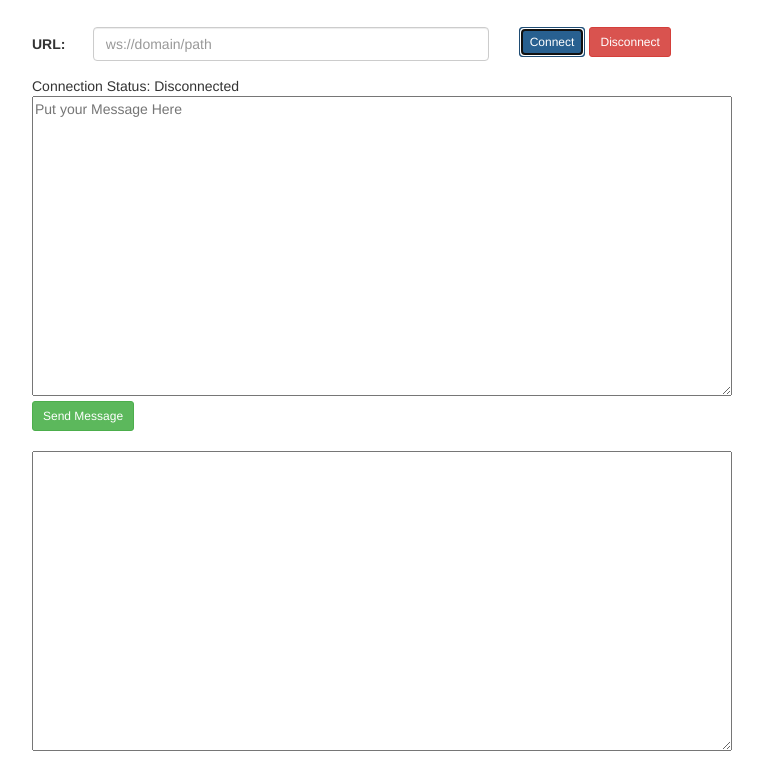
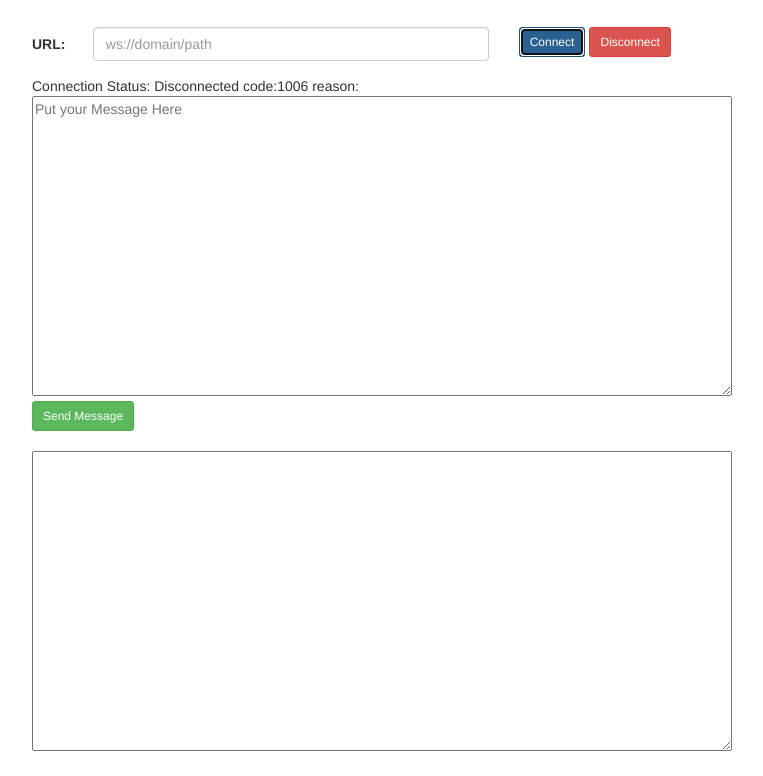
Before and after one commit to LivePersonInc/ws-test-page, a plain HTML site: page index.html in a window 1280 px wide. Both pictures are taken after a click on the button "Connect". Shown: the part 83-859 px from the top of the page, without its empty margins (258-1021 px from the left). Drawn offline with Linux system fonts and the light colour scheme.

Commit message:
Update index.html
display close code and reason

```diff
--- a/index.html
+++ b/index.html
@@ -44,8 +44,8 @@
                 ws.onmessage = function (event) {
                     document.getElementById("responseFromServer").value = event.data;
                 };
-                ws.onclose = function () {
-                    document.getElementById("connectionStatus").innerHTML = "Disconnected";
+                ws.onclose = function (event) {
+                    document.getElementById("connectionStatus").innerHTML = `Disconnected code:${event.code} reason:${event.reason}`;
                 };
                 icon.style.visibility = "hidden";
                 icon.title = '';
```
